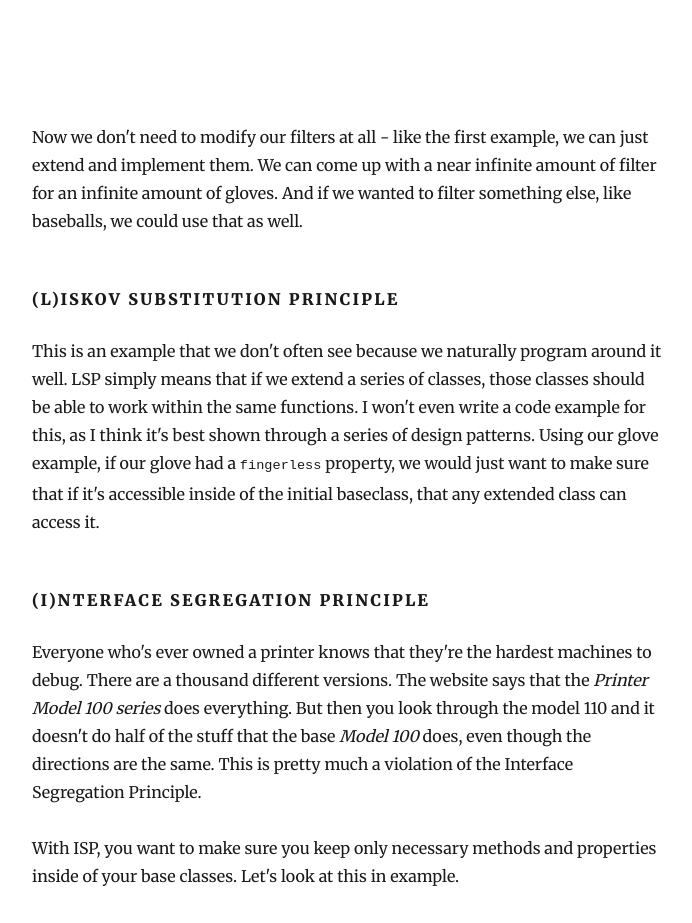
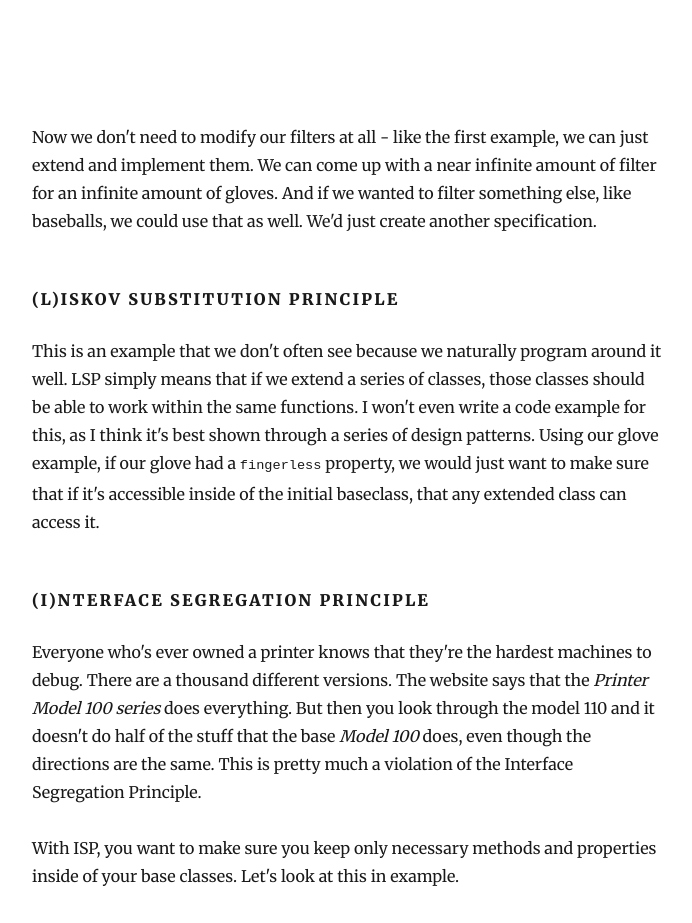
Before and after one commit to LBWright/lwright.dev, a Gatsby site: page /06-27-2019-solid/ in a window 1280 px wide. Shown: the part 7960-8883 px from the top of the page, without its empty margins (293-985 px from the left). Built offline with nearby package versions, Linux system fonts and the light colour scheme; Gatsby itself is replaced by a stand-in of ours; some packages are replaced by stand-ins of ours; code samples lack their colours.

Commit message:
minor editing

````diff
--- a/content/blog/06-27-2019-solid/index.md
+++ b/content/blog/06-27-2019-solid/index.md
@@ -180,7 +180,7 @@ small = SizeSpec('small')
 small_gloves = glove_filter.filter(gloves, small)
 ```
 
-Now we don't need to modify our filters at all - like the first example, we can just extend and implement them. We can come up with a near infinite amount of filter for an infinite amount of gloves. And if we wanted to filter something else, like baseballs, we could use that as well.
+Now we don't need to modify our filters at all - like the first example, we can just extend and implement them. We can come up with a near infinite amount of filter for an infinite amount of gloves. And if we wanted to filter something else, like baseballs, we could use that as well. We'd just create another specification.
 
 #### (L)iskov Substitution Principle
 
````
